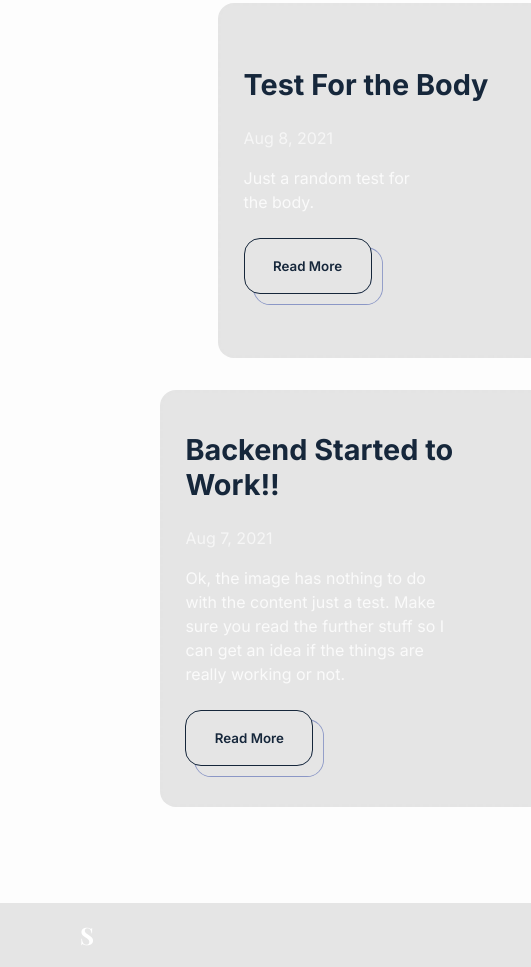
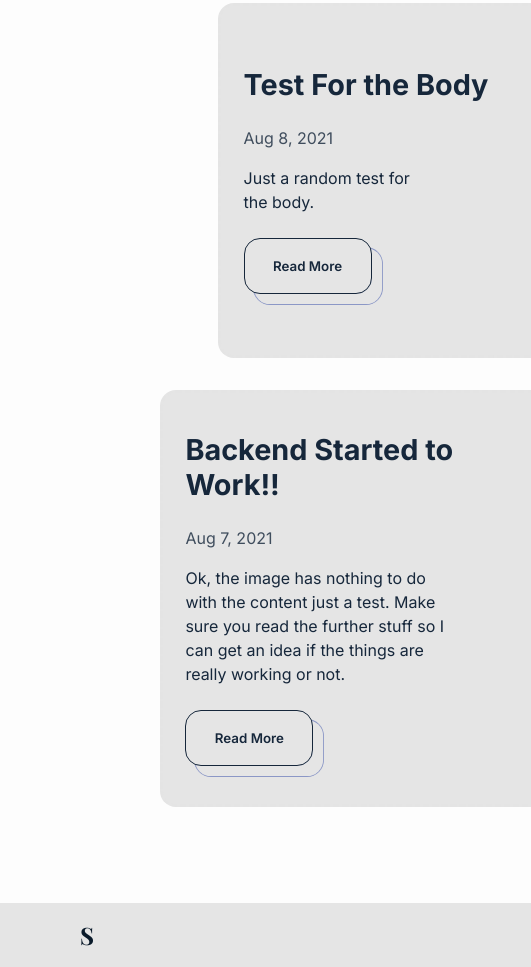
Before and after one commit to Suraj1333/trail-2, an Eleventy site: page src/index.njk in a window 1280 px wide. Shown: the part 978-1945 px from the top of the page, 0-531 px from the left. Built offline with nearby package versions, Linux system fonts and the light colour scheme; Eleventy itself is replaced by a stand-in of ours; files that its build step writes are made by us from their sources.

Commit message:
Update style.css

```diff
--- a/src/style.css
+++ b/src/style.css
@@ -71,12 +71,12 @@ header {
 .logo h4 {
     font-family: 'Playfair Display', sans-serif;
     font-size: 1.5rem;
-    color: #fff;
+    color: #0A1A2A;
     cursor: pointer;
 }
 .logo a {
     text-decoration: none;
-    color: #fff;
+    color: #0A1A2A;
 }
 nav ol {
     display: flex;
@@ -90,7 +90,7 @@ nav ol li {
 nav ol li a {
     text-decoration: none;
     font-family: 'Inter', sans-serif;
-    color: #fff;
+    color: #0A1A2A;
     transition: all ease-in-out 0.2s;
     padding-bottom: 0.5rem;
 
@@ -253,7 +253,7 @@ nav ol li a:hover {
     border-radius: 5px;
 }
 .article-text p {
-    color: #fafafa;
+    color: #16273B;
     line-height: 1.5rem;
     width: 75%;
     margin: 0.5rem 0rem;
```
